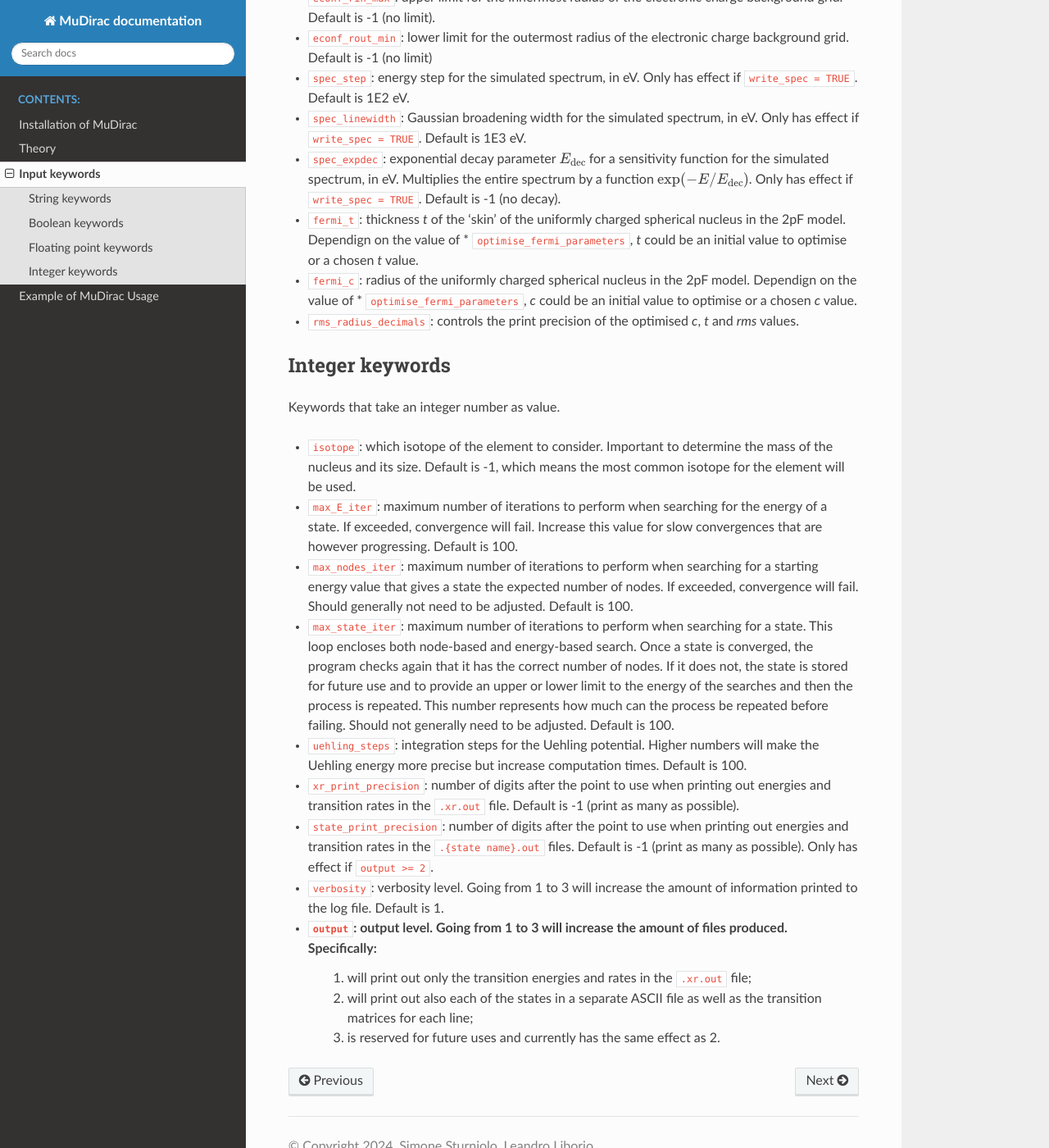
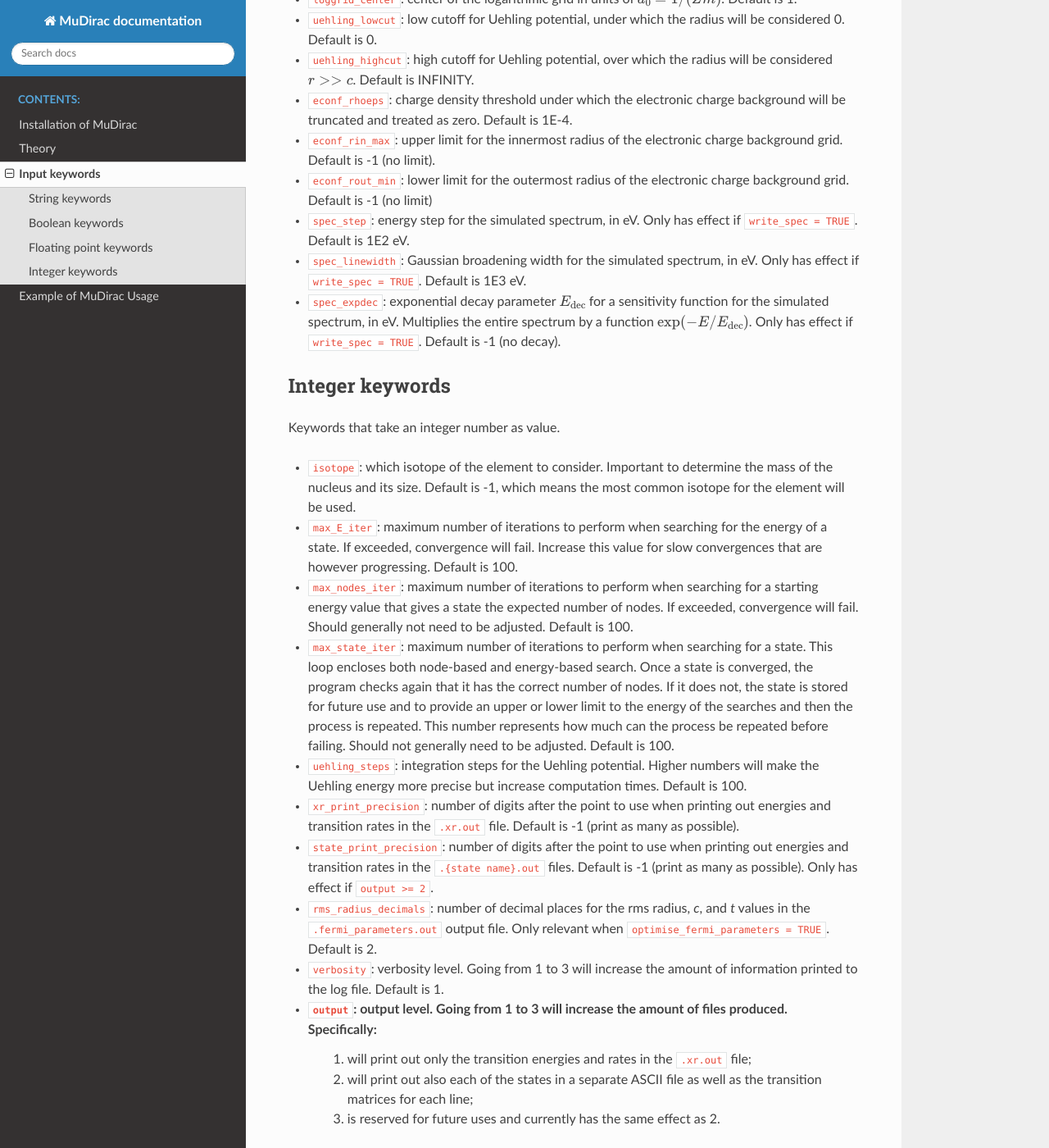
Before and after one commit to muon-spectroscopy-computational-project/mudirac, a Sphinx documentation site: the page built from docs/source/keywords.rst, in a window 1280 px wide and 1400 px high, scrolled down 2252 px. Shown: the whole window at 82% size. Built offline with Sphinx 7.4.7 and the Read the Docs theme 3.1.0, drawn with Linux system fonts in a browser that asks for light colours; some of the changed text lies outside the part shown.

Commit message:
update docs for 1.3.0

```diff
--- a/docs/source/keywords.rst
+++ b/docs/source/keywords.rst
@@ -18,6 +18,8 @@
 * :literal:`nuclear_model`: model used to describe the nucleus. Can be POINT (point charge), SPHERE (finite size, uniformly charged spherical nucleus) or FERMI2 (Fermi 2-term charge distribution). Default is POINT.
 * :literal:`electronic_config`: electronic configuration to use in order to describe the negative charge background. Can be a full string describing the configuration (e.g. ``1s2 2s2 2p2``), an element symbol to represent the default configuration of that atom when neutral (e.g. ``C``) or a mix of the two (e.g. ``[He] 2s2 2p2``). Default is the empty string (no electrons).
 * :literal:`ideal_atom_minshell`: for this shell, and all above it, treat the atom as a simple hydrogen-like point charge Dirac atom, using the known analytical solution and discarding all corrections. Mostly useful for debugging, or when very high shell states have difficulty to converge. The shell must use IUPAC notation (:math:`K \Rightarrow n=1`, :math:`L \Rightarrow n=2`, etc.). Default is the empty string (no ideal solutions used).
+* :literal:`2pF_coords`: coordinate system for the 2pF Fermi parameter optimisation. Can be ``CT`` (half-density radius *c* and skin thickness *t*) or ``POLAR`` (rms radius and polar angle :math:`\theta`, where :math:`\tan\theta = t/c`). The POLAR parametrisation is recommended; use CT when :math:`A < 5`. Only relevant when :literal:`optimise_fermi_parameters = TRUE`. Default is POLAR.
+* :literal:`min_2pF_algorithm`: minimisation algorithm for Fermi parameter optimisation. Can be ``lm`` (Levenberg--Marquardt, recommended) or ``ls`` (L-BFGS line search). Only relevant when :literal:`optimise_fermi_parameters = TRUE`. Default is ``lm``.
 * :literal:`xr_lines`: the transition or transitions for which energy and rates are desired. Each line must be expressed using the conventional IUPAC notation [Jenkins et al., 1991]. Multiple lines can be separated by commas. For example:
 
   ::
@@ -60,9 +62,6 @@
 * :literal:`spec_step`: energy step for the simulated spectrum, in eV. Only has effect if :literal:`write\_spec = TRUE`. Default is 1E2 eV.
 * :literal:`spec_linewidth`: Gaussian broadening width for the simulated spectrum, in eV. Only has effect if :literal:`write\_spec = TRUE`. Default is 1E3 eV.
 * :literal:`spec_expdec`: exponential decay parameter :math:`E_{\text{dec}}` for a sensitivity function for the simulated spectrum, in eV. Multiplies the entire spectrum by a function :math:`\exp(-E/E_{\text{dec}})`. Only has effect if :literal:`write\_spec = TRUE`. Default is -1 (no decay).
-* :literal:`fermi_t`: thickness *t* of the 'skin' of the uniformly charged spherical nucleus in the 2pF model. Dependign on the value of * :literal:`optimise_fermi_parameters`,  *t* could be an initial value to optimise or a chosen *t* value.
-* :literal:`fermi_c`: radius of the uniformly charged spherical nucleus in the 2pF model. Dependign on the value of * :literal:`optimise_fermi_parameters`, *c* could be an initial value to optimise or a chosen *c* value.
-* :literal:`rms_radius_decimals`: controls the print precision of the optimised *c*, *t* and *rms* values.
 
 Integer keywords
 ~~~~~~~~~~~~~~~~~
@@ -75,6 +74,7 @@
 * :literal:`uehling_steps`: integration steps for the Uehling potential. Higher numbers will make the Uehling energy more precise but increase computation times. Default is 100.
 * :literal:`xr_print_precision`: number of digits after the point to use when printing out energies and transition rates in the :literal:`.xr.out` file. Default is -1 (print as many as possible).
 * :literal:`state_print_precision`: number of digits after the point to use when printing out energies and transition rates in the :literal:`.{state name}.out` files. Default is -1 (print as many as possible). Only has effect if :literal:`output >= 2`.
+* :literal:`rms_radius_decimals`: number of decimal places for the rms radius, *c*, and *t* values in the :literal:`.fermi_parameters.out` output file. Only relevant when :literal:`optimise_fermi_parameters = TRUE`. Default is 2.
 * :literal:`verbosity`: verbosity level. Going from 1 to 3 will increase the amount of information printed to the log file. Default is 1.
 * :literal:`output`: output level. Going from 1 to 3 will increase the amount of files produced. Specifically:
    1. will print out only the transition energies and rates in the :literal:`.xr.out` file;
```
Also changed, not shown: other parts of docs/source/keywords.rst (+1 -1 lines), 2 other files.
